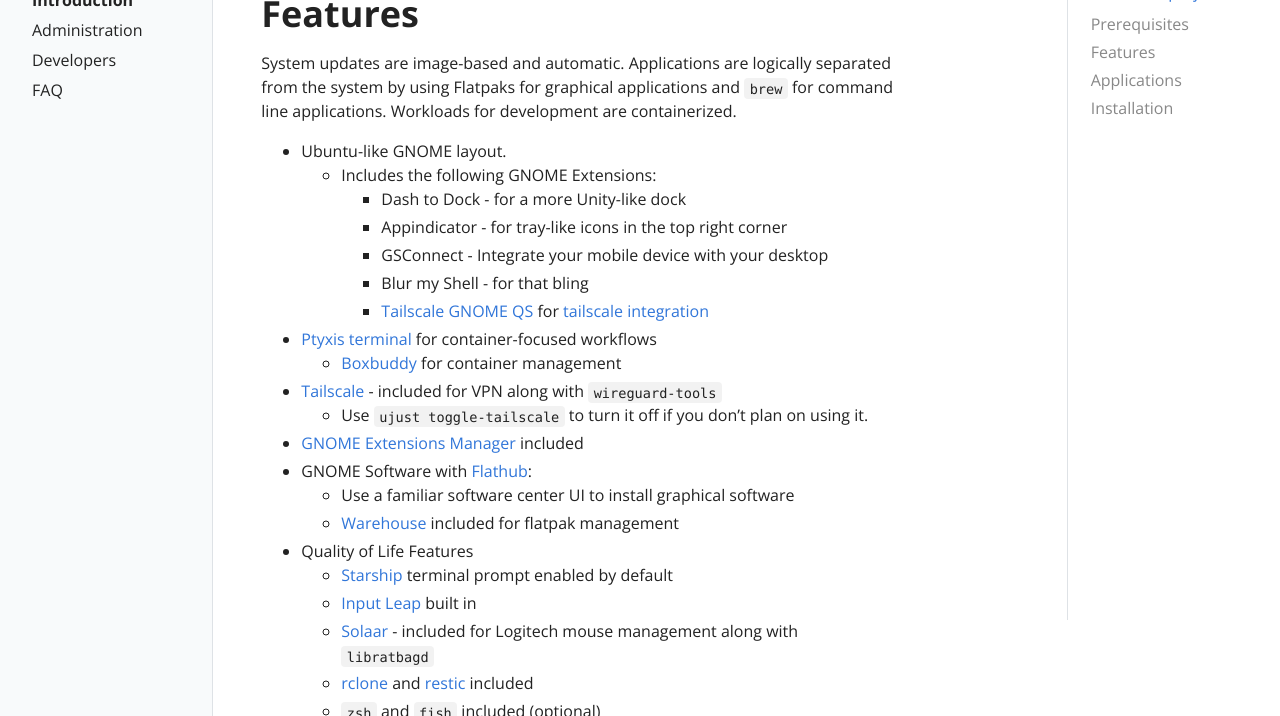
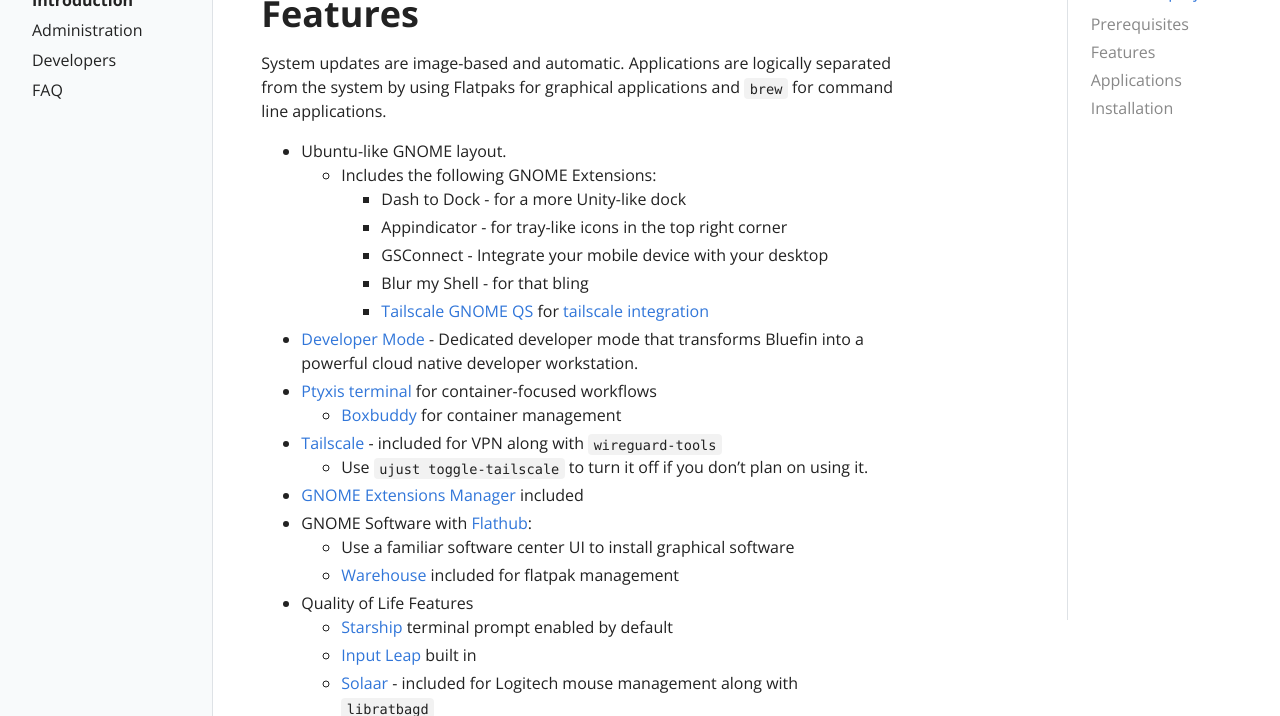
Before and after one commit to ublue-os/bluefin-docs, a Jekyll site: the page built from _docs/introduction.md, in a window 1280 px wide and 900 px high, scrolled down 895 px, cut to the strip 184-900 px from the top of the window. Built offline with Jekyll 4.4.1, drawn with Linux system fonts in a browser that asks for light colours.

Commit message:
Update introduction.md

```diff
--- a/_docs/introduction.md
+++ b/_docs/introduction.md
@@ -21,7 +21,7 @@
 
 # Features
 
-System updates are image-based and automatic. Applications are logically separated from the system by using Flatpaks for graphical applications and `brew` for command line applications. Workloads for development are containerized.
+System updates are image-based and automatic. Applications are logically separated from the system by using Flatpaks for graphical applications and `brew` for command line applications.
 
 - Ubuntu-like GNOME layout.
   - Includes the following GNOME Extensions:
@@ -30,6 +30,7 @@
     - GSConnect - Integrate your mobile device with your desktop
     - Blur my Shell - for that bling
     - [Tailscale GNOME QS](https://extensions.gnome.org/extension/6139/tailscale-qs/) for [tailscale integration](https://universal-blue.discourse.group/t/tailscale-vpn/290)
+- [Developer Mode](bluefin-dx) - Dedicated developer mode that transforms Bluefin into a powerful cloud native developer workstation.
 - [Ptyxis terminal](https://universal-blue.discourse.group/docs?topic=300) for container-focused workflows
   - [Boxbuddy](https://flathub.org/apps/io.github.dvlv.boxbuddyrs) for container management
 - [Tailscale](https://tailscale.com) - included for VPN along with `wireguard-tools`
```
